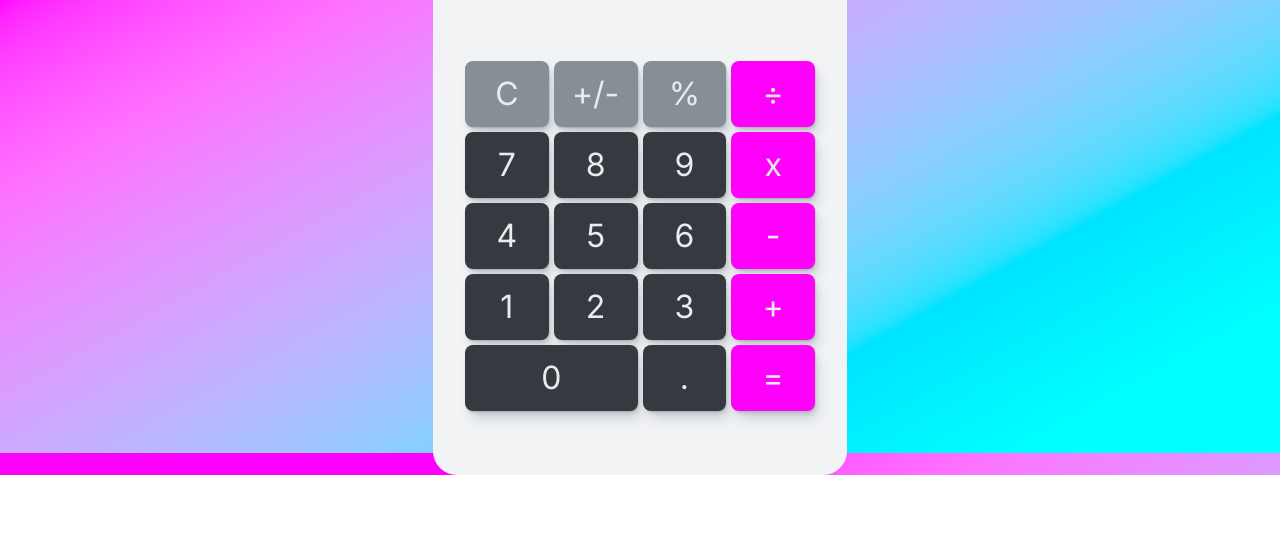
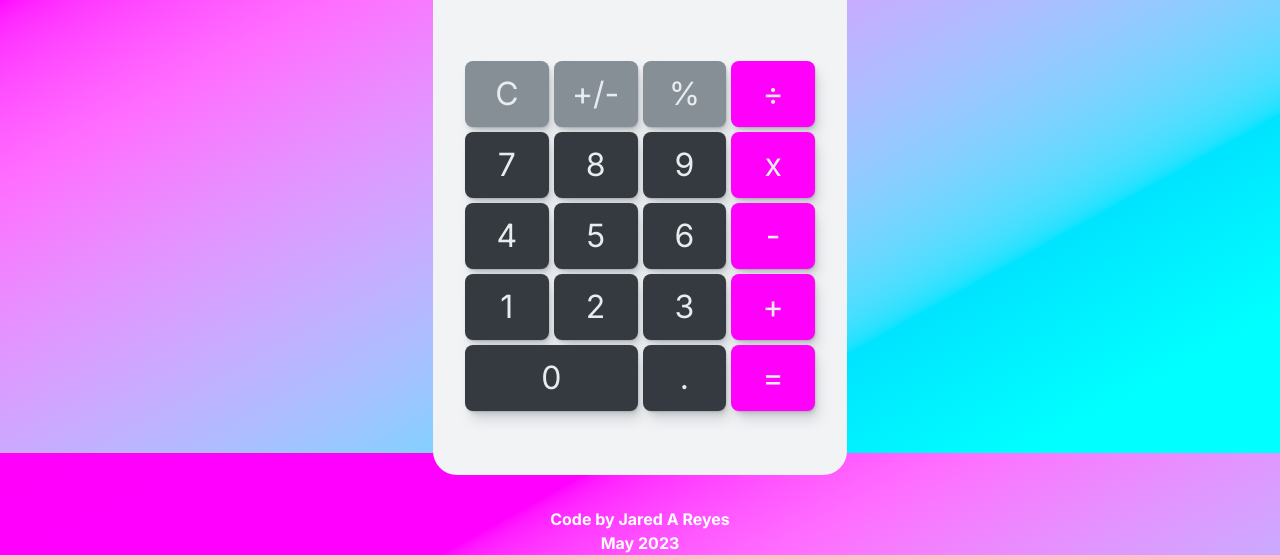
Before and after one commit to jrey8343/odin-calculator-js, a plain HTML site: page index.html in a window 1280 px wide. Shown: the part 347-902 px from the top of the page. Before the commit the page ends 822 px from the top, so only its background shows below. Drawn offline with Linux system fonts and the light colour scheme.

Commit message:
added footer

```diff
--- a/index.html
+++ b/index.html
@@ -46,5 +46,9 @@
     </div>
   </div>
 </body>
+<footer>
+  <p>Code by Jared A Reyes</p>
+  <p>May 2023</p>
+</footer>
 
 </html>
--- a/style.css
+++ b/style.css
@@ -67,3 +67,10 @@ html, body {
 .button:nth-of-type(4n), .button:last-of-type {
   background: oklch(70% .5 340);
 }
+
+footer {
+  text-align: center;
+  padding-top: 2rem;
+  font-weight: 700;
+  color: white;
+}
```
